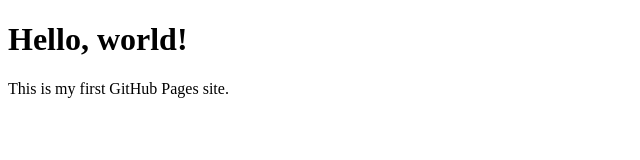
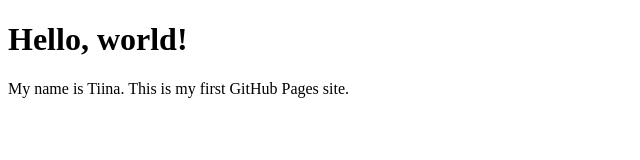
Before and after one commit to Tiina198/portfolio-site, a plain HTML site: page index.html in a window 1280 px wide. Shown: the whole page, without its empty margins (0-640 px from the left). Drawn offline with Linux system fonts and the light colour scheme.

```diff
--- a/index.html
+++ b/index.html
@@ -5,6 +5,6 @@
 </head>
 <body>
   <h1>Hello, world!</h1>
-  <p>This is my first GitHub Pages site.</p>
+  <p>My name is Tiina. This is my first GitHub Pages site.</p>
 </body>
 </html>
```
